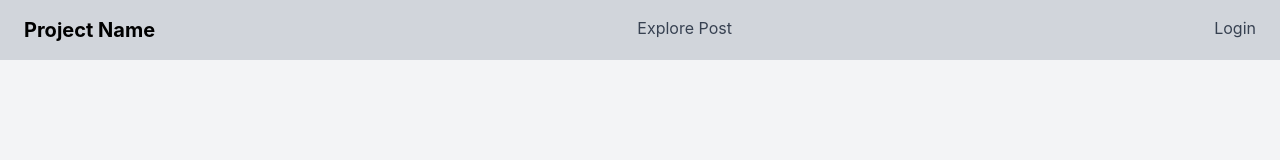
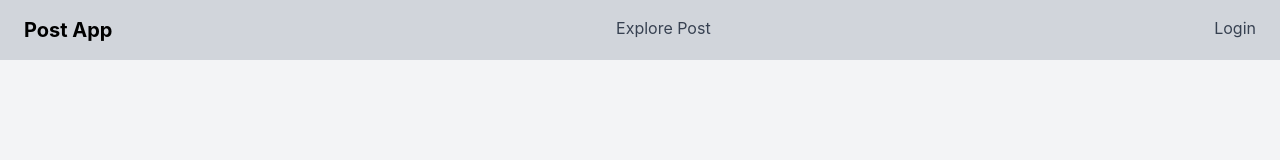
Before and after one commit to prins1085/React-Project, a React (Create React App) app: page /login in a window 1280 px wide. Shown: the top 160 px of the page. Built offline with nearby package versions, Linux system fonts and the light colour scheme.

Commit message:
Update Project Name

```diff
--- a/src/components/MainNavigation.js
+++ b/src/components/MainNavigation.js
@@ -37,7 +37,7 @@ const MainNavigation = () => {
       )}
       <header className="flex justify-between bg-gray-300 py-4 md:px-6">
         <div className="text-xl font-bold">
-          <Link to="">Project Name</Link>
+          <Link to="">Post App</Link>
         </div>
         <div className="flex gap-7">
           <Link
```
